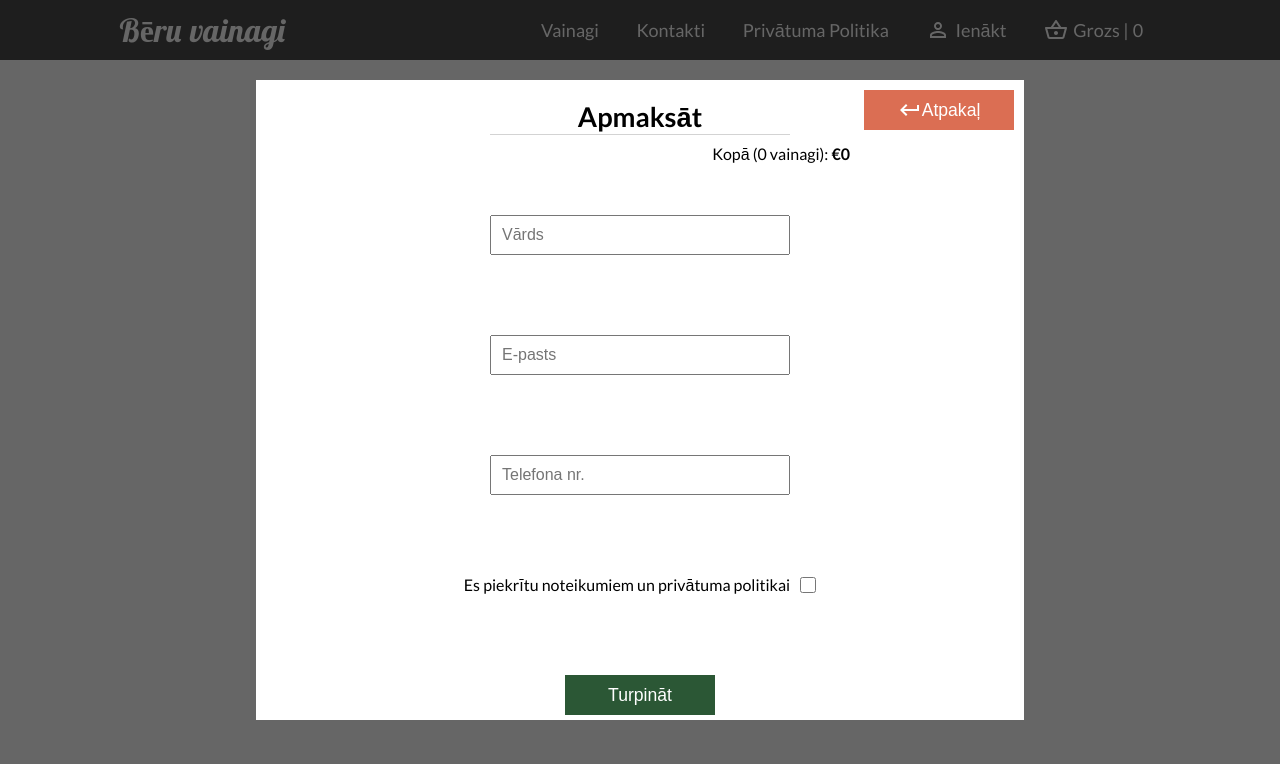
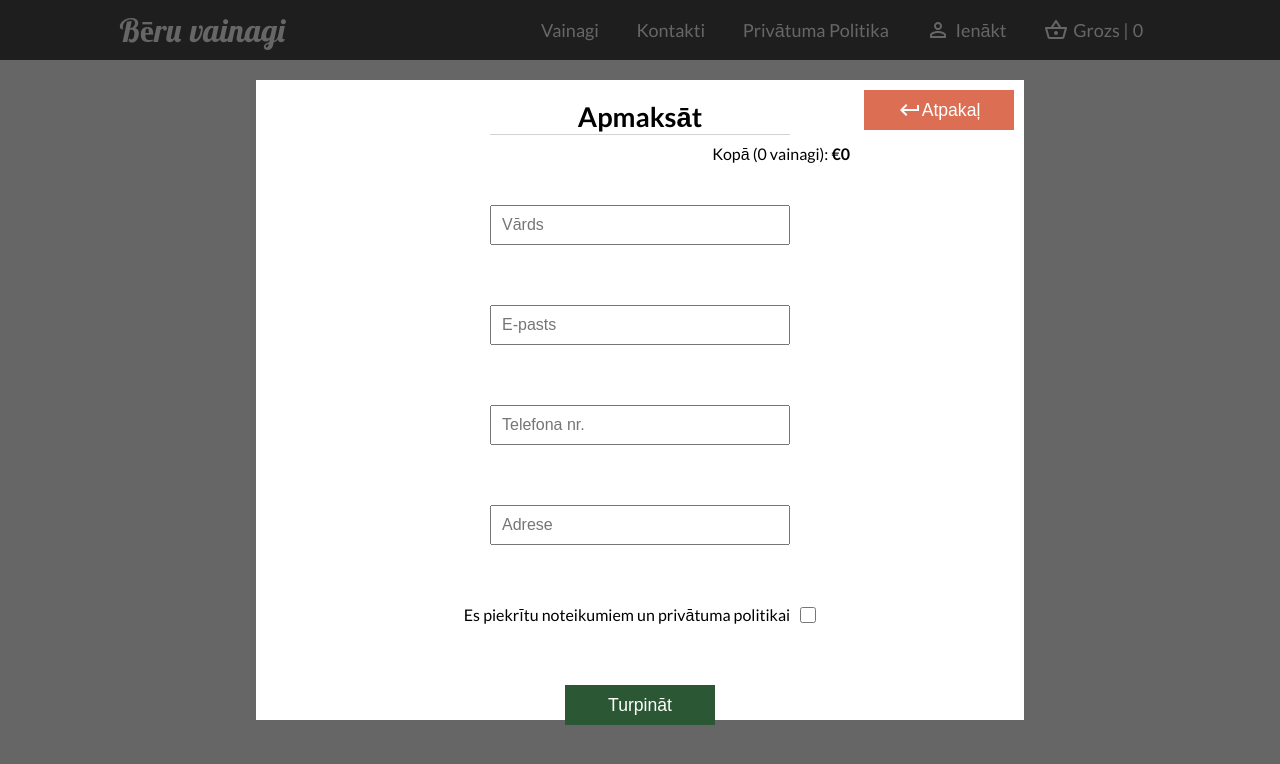
Before and after one commit to RobzLegz/Online-Flower-Shop, a React (Create React App) app: page /checkout in a window 1280 px wide. Both pictures are taken after a click on the button "Pasūtīt". Shown: the top 764 px of the page. Built offline with nearby package versions, Linux system fonts and the light colour scheme.

Commit message:
creating adress input

```diff
--- a/src/CheckoutInfo.js
+++ b/src/CheckoutInfo.js
@@ -11,6 +11,7 @@ const CheckoutInfo = ({checkoutState, setCheckoutState}) => {
     const [orderName, setOrderName] = useState("");
     const [orderEmail, setOrderEmail] = useState("");
     const [orderPhoneNumber, setOrderPhoneNumber] = useState("");
+    const [orderAddress, setOrderAddress] = useState("");
     const [{basket}, dispatch] = useStateValue();
 
     const registerOrder = (e) => {
@@ -39,6 +40,7 @@ const CheckoutInfo = ({checkoutState, setCheckoutState}) => {
                         <input type="text" value={orderName} onChange={(e) => setOrderName(e.target.value)} placeholder="Vārds" autoComplete="off" required name="name" />
                         <input type="email" value={orderEmail} onChange={(e) => setOrderEmail(e.target.value)} placeholder="E-pasts" required name="email" />
                         <input type="number" value={orderPhoneNumber} onChange={(e) => setOrderPhoneNumber(e.target.value)} placeholder="Telefona nr." required name="phone" />
+                        <input type="text" value={orderAddress} onChange={(e) => setOrderAddress(e.target.value)} placeholder="Adrese" />
                         <div className="checkbox-container">
                             <p>Es piekrītu noteikumiem un privātuma politikai</p>
                             <input type="checkbox" required/>
```
